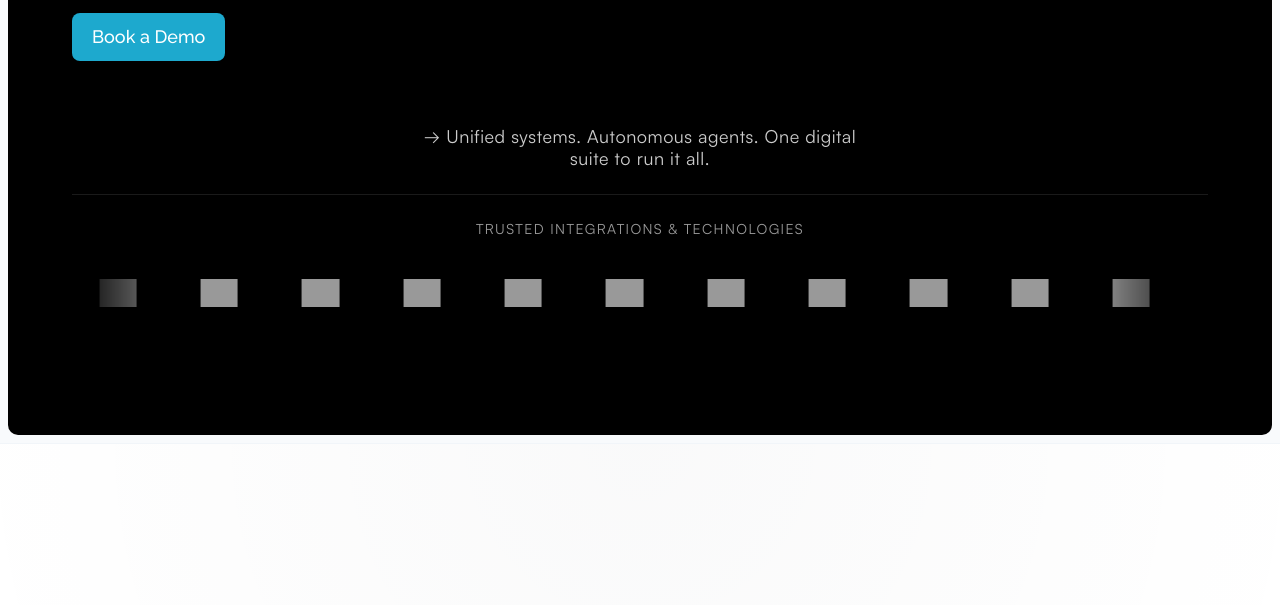
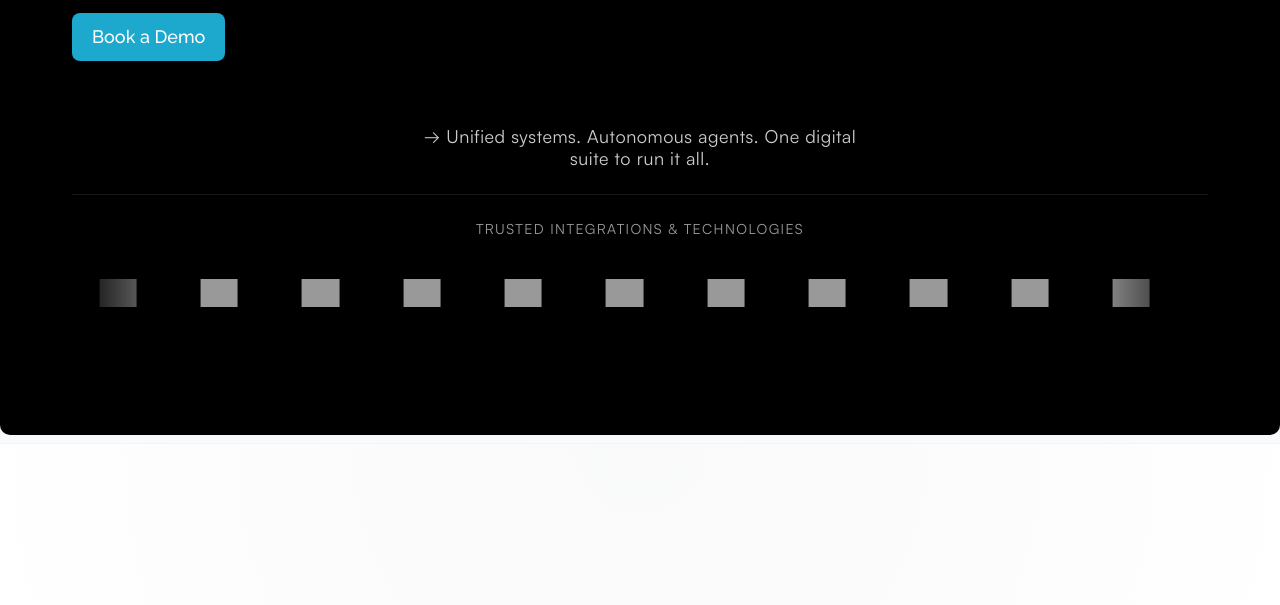
Before and after one commit to RehanRehnova/securiti, a Flask app: page / in a window 1280 px wide. Shown: the part 460-1065 px from the top of the page. Run offline with Flask 3, Linux system fonts and the light colour scheme; parts of the project's set-up code (start-up, migrations or seed data) failed here and were passed over; some libraries are stand-ins or nearby versions; some web fonts are replaced; grey boxes are pictures that could not be loaded.

Commit message:
Update index.html

```diff
--- a/templates/index.html
+++ b/templates/index.html
@@ -102,7 +102,7 @@
   <main>
     <!-- Hero -->
 
-<section style="margin: 8px; border-radius: 10px;" class="relative min-h-[100vh] bg-black">  <div class="relative z-10 w-full max-w-[1200px] mx-auto px-4 sm:px-6 lg:px-8 py-12 sm:py-16 lg:py-20 min-h-[100vh] flex flex-col justify-between">
+<section style="margin: 8px 0px; border-radius: 10px;" class="relative min-h-[100vh] bg-black">  <div class="relative z-10 w-full max-w-[1200px] mx-auto px-4 sm:px-6 lg:px-8 py-12 sm:py-16 lg:py-20 min-h-[100vh] flex flex-col justify-between">
     <!-- TOP AREA: Desktop flex, Mobile stack -->    <div class="flex flex-col lg:flex-row lg:items-center lg:gap-12 pt-8 sm:pt-12">
       <!-- CONTENT: Left on desktop -->      <div class="w-full lg:w-[52%] text-left">        <h1 style="font-family: 'Cormorant Garamond', serif; letter-spacing: -0.01em;"    class="!text-[50px] lg:!text-[76px] font-[800] text-left text-white leading-[0.95] tracking-[-0.02em]">  Your AI-Native Operations Platform</h1>        <p class="mt-6 text-[18px] sm:text-[20px] leading-[1.6] text-white/70 max-w-[720px]">          Intelligent web apps, autonomous agents, and unified systems that turn complexity into seamless performance.        </p>
         <div class="mt-8 flex">          <a href="/get-started"             class="w-1/2 sm:w-auto inline-flex items-center justify-center h-12 px-5 bg-[#1DA9CE] text-white font-medium text-[18px] hover:bg-[#1888A8] transition-colors duration-200 rounded-lg">            Book a Demo          </a>        </div>      </div>
```
